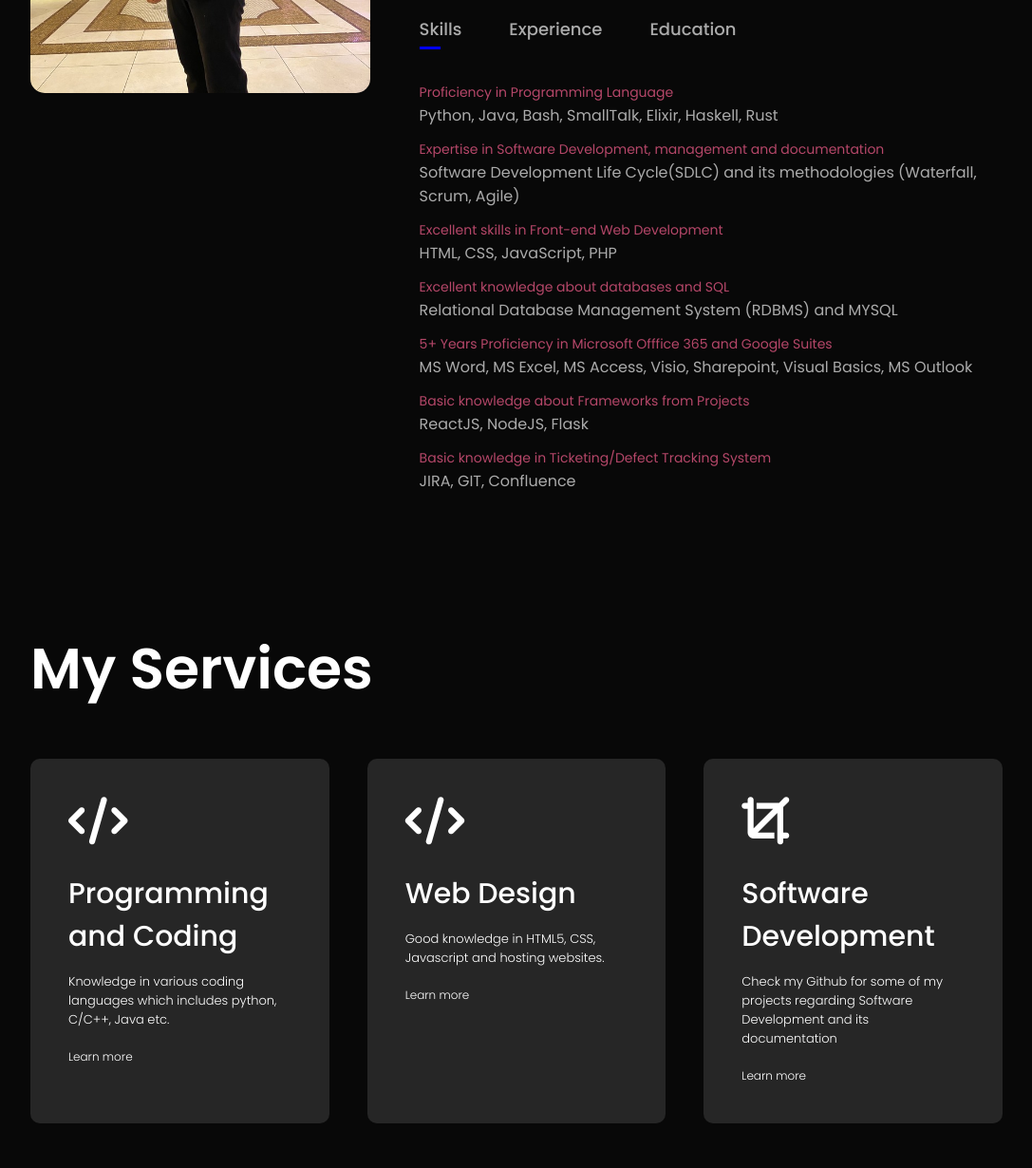
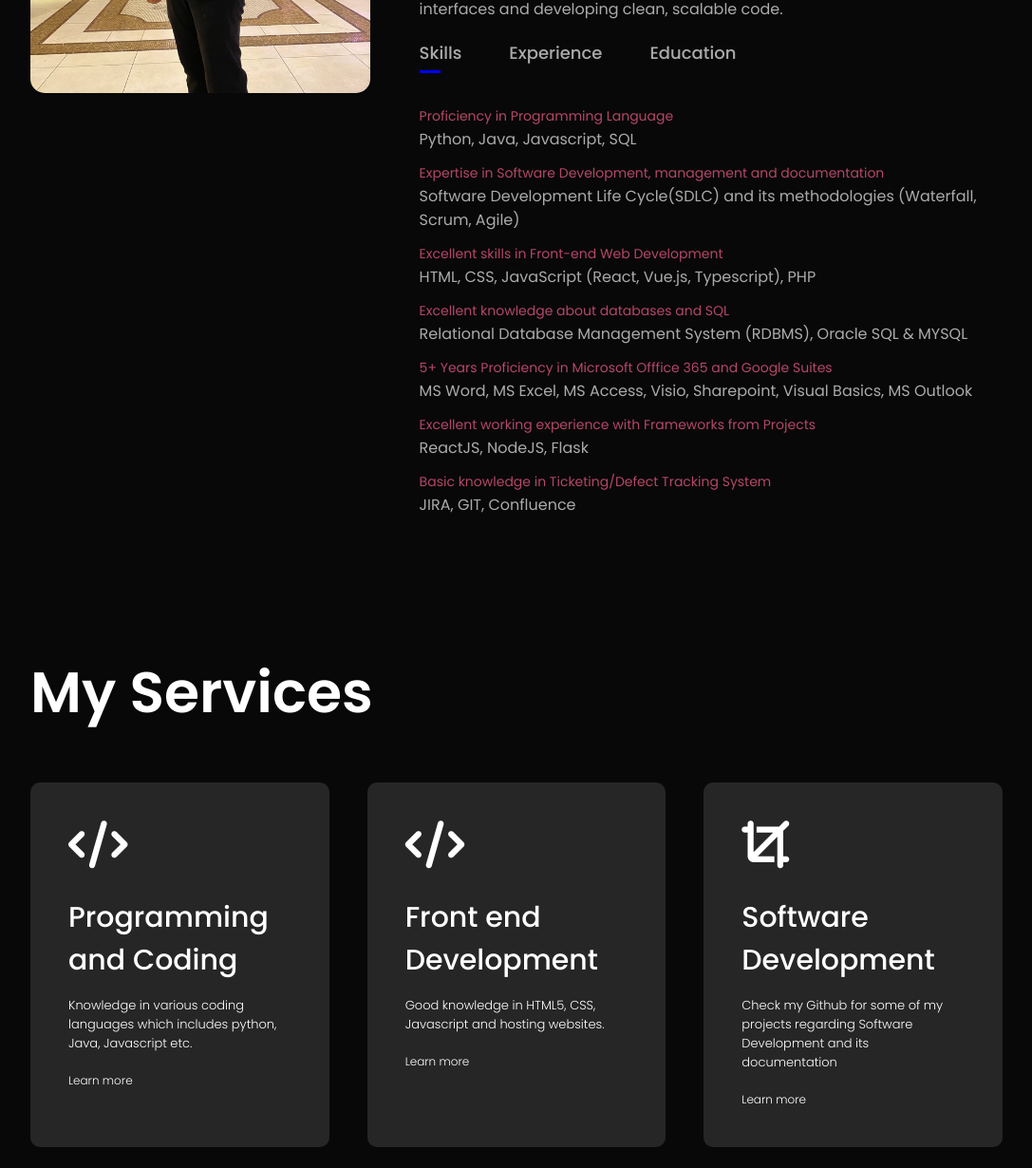
Before and after one commit to fardinGG/fardinGG.github.io, a website: page index.html in a window 1280 px wide. Shown: the part 1258-2488 px from the top of the page at 95% size, without its empty margins (96-1183 px from the left). Drawn offline with nearby package versions, Linux system fonts and the light colour scheme.

Commit message:
Updated Information

```diff
--- a/index.html
+++ b/index.html
@@ -39,7 +39,7 @@
                 </div>
                 <div class="about-col-2">
                     <h1 class="sub-title">About Me</h1>
-                    <p>Hi, I am Fardin. As a versatile and  skilled Computer Science student at Toronto Metropolitan University, I bring a wealth of expertise in Python, Bash, and Java programming languages, along with proficiency in front-end development using HTML, CSS, and JavaScript. With a strong understanding of SDLC methodologies and excellent communication skills, both written and verbal, I thrive in collaborating with clients and stakeholders to deliver efficient and persuasive solutions. My extensive experience in Microsoft Office 365, Jira, Git, and Confluence further enhances my ability to navigate complex projects. With a passion for problem-solving and a track record of successful project delivery, I am dedicated to crafting user-friendly interfaces and developing clean, scalable code.</p>
+                    <p>Hi, I am Fardin. As a I&IT Technical Developer working with Ontario Public Service and being a  versatile and  skilled Computer Science student at Toronto Metropolitan University, I bring a wealth of expertise in Python, Bash, and Java programming languages, along with proficiency in front-end development using HTML, CSS, and JavaScript. With a strong understanding of SDLC methodologies and excellent communication skills, both written and verbal, I thrive in collaborating with clients and stakeholders to deliver efficient and persuasive solutions. My extensive experience in Microsoft Office 365, Jira, Git, and Confluence further enhances my ability to navigate complex projects. With a passion for problem-solving and a track record of successful project delivery, I am dedicated to crafting user-friendly interfaces and developing clean, scalable code.</p>
 
                     <div class="tab-titles">
                         <p class="tab-links active-link" onclick="opentab('skills')">Skills</p>
@@ -48,12 +48,12 @@
                     </div>
                     <div id="skills" class="tab-contents active-tab">
                         <ul>
-                            <li><span>Proficiency in Programming Language</span><br>Python, Java, Bash, SmallTalk, Elixir, Haskell, Rust</li>
+                        <li><span>Proficiency in Programming Language</span><br>Python, Java, Javascript, SQL</li>
                              <li><span>Expertise in Software Development, management and documentation</span><br>Software Development Life Cycle(SDLC) and its methodologies (Waterfall, Scrum, Agile)</li>
-                            <li><span>Excellent skills in Front-end Web Development</span><br>HTML, CSS, JavaScript, PHP</li>
-                            <li><span>Excellent knowledge about databases and SQL</span><br>Relational Database Management System (RDBMS) and MYSQL</li>
+                            <li><span>Excellent skills in Front-end Web Development</span><br>HTML, CSS, JavaScript (React, Vue.js, Typescript), PHP</li>
+                            <li><span>Excellent knowledge about databases and SQL</span><br>Relational Database Management System (RDBMS), Oracle SQL & MYSQL</li>
                             <li><span>5+ Years Proficiency in Microsoft Offfice 365 and Google Suites</span><br>MS Word, MS Excel, MS Access, Visio, Sharepoint, Visual Basics, MS Outlook </li>
-                            <li><span>Basic knowledge about Frameworks from Projects</span><br>ReactJS, NodeJS, Flask</li>
+                            <li><span>Excellent working experience with Frameworks from Projects</span><br>ReactJS, NodeJS, Flask</li>
                             <li><span>Basic knowledge in Ticketing/Defect Tracking System</span><br>JIRA, GIT, Confluence</li>
 
                         </ul>
@@ -61,7 +61,8 @@
 
                     <div id="experience" class="tab-contents">
                         <ul>
-                            <li><span>05/2023-Present, 06/2022-08/2022</span><br>Guest Service Agent at Toronto Metropolitan University Housing</li>
+                            <li><span>09/2023-09/24 (12 months) </span><br>I&IT Technology Developer at Ministry of Public and Business Service Delivery</li>
+                            <li><span>05/23-08/23,05/2023-09/2023, 06/2022-08/2022</span><br>Guest Service Agent at Toronto Metropolitan University Housing</li>
                             <li><span>12/2022-04/2022</span><br>Campus Ambassador for HelloFresh</li>
                             <li><span>09/2022-05/2023</span><br>Sales Associate at Winners International L.P.</li>
                         </ul>
@@ -85,13 +86,13 @@
                 <div>
                     <i class="fa-solid fa-code"></i>
                     <h2>Programming and Coding</h2>
-                    <p>Knowledge in various coding languages which includes python, C/C++, Java etc.</p>
+                    <p>Knowledge in various coding languages which includes python, Java, Javascript etc.</p>
                     <a href="https://github.com/fardinGG?tab=repositories">Learn more</a>
                 </div>
 
                 <div>
                     <i class="fa-solid fa-code"></i>
-                    <h2>Web Design</h2>
+                    <h2>Front end Development</h2>
                     <p>Good knowledge in HTML5, CSS, Javascript and hosting websites.</p>
                     <a href="https://github.com/fardinGG?tab=repositories">Learn more</a>
                 </div>
```
